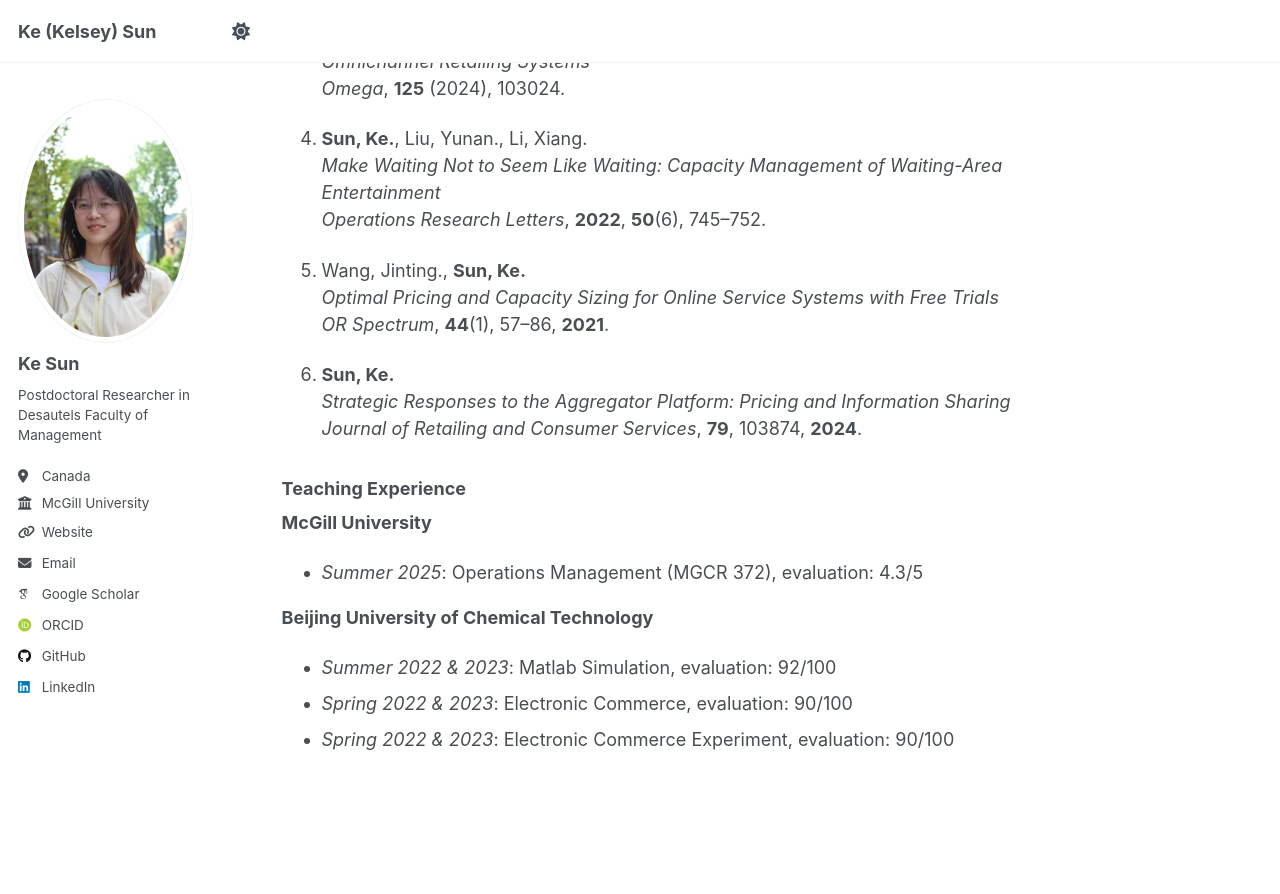
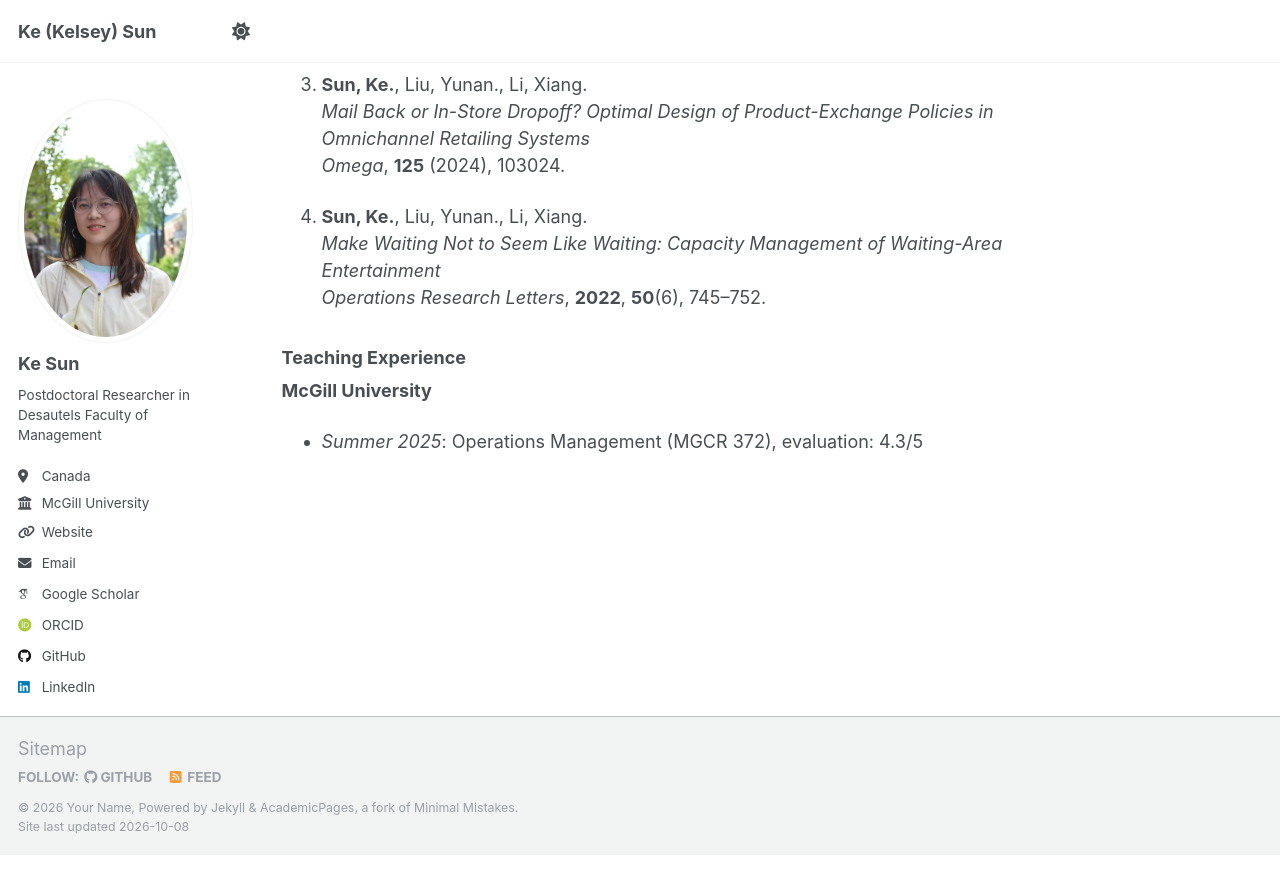
Before and after one commit to KeSun-2025/KeSun-2025.github.io, a Jekyll site: the page built from _pages/about.md, in a window 1280 px wide and 900 px high, scrolled down 1310 px. Shown: the top 894 px of the window. Built offline with Jekyll 4.4.1, drawn with Linux system fonts in a browser that asks for light colours; some web fonts are replaced; after the commit the page ends 2164 px from its top, so only the background shows below that; some of the changed text lies outside the part shown.

Commit message:
Update about.md

```diff
--- a/_pages/about.md
+++ b/_pages/about.md
@@ -59,21 +63,8 @@ Her research focuses on data-driven decision-making in operations and supply cha
    *Make Waiting Not to Seem Like Waiting: Capacity Management of Waiting-Area Entertainment*
    *Operations Research Letters*, **2022**, **50**(6), 745–752.
 
-5. Wang, Jinting., **Sun, Ke.**
-   *Optimal Pricing and Capacity Sizing for Online Service Systems with Free Trials*
-   *OR Spectrum*, **44**(1), 57–86, **2021**.
-
-6. **Sun, Ke.**
-   *Strategic Responses to the Aggregator Platform: Pricing and Information Sharing*
-   *Journal of Retailing and Consumer Services*, **79**, 103874, **2024**.
-
 
 ### Teaching Experience
 
 **McGill University**
 - *Summer 2025*: Operations Management (MGCR 372), evaluation: 4.3/5
-
-**Beijing University of Chemical Technology**
-- *Summer 2022 & 2023*: Matlab Simulation, evaluation: 92/100
-- *Spring 2022 & 2023*: Electronic Commerce, evaluation: 90/100
-- *Spring 2022 & 2023*: Electronic Commerce Experiment, evaluation: 90/100
```
Also changed, not shown: other parts of _pages/about.md (+6 -2 lines).
